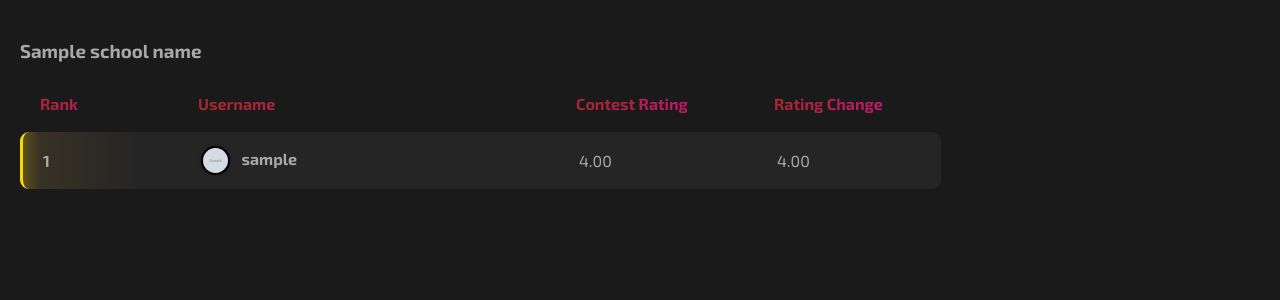
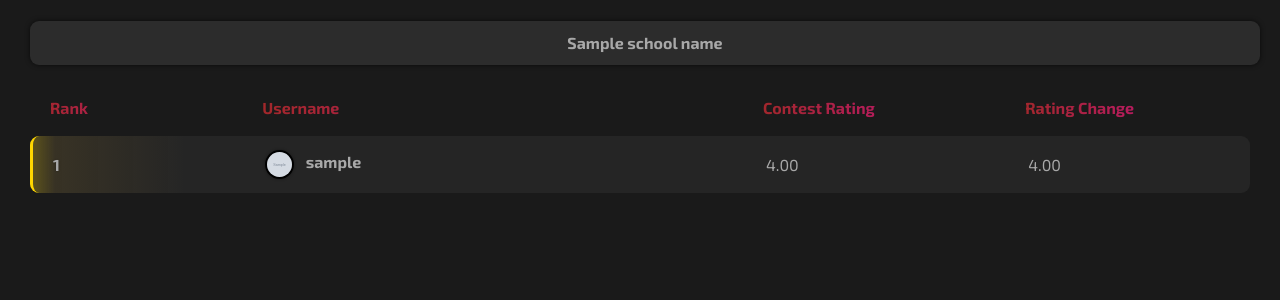
Before and after one commit to cs340-25/LeeterBoard, a Flask app: template src/templates/school.html in a window 1280 px wide. Shown: the part 55-355 px from the top of the page. Run offline with Flask 3, Linux system fonts and the light colour scheme; the template is opened without the code that fills it: most values are stand-ins (such as "Sample title", 1, 10 or a date in 2020); grey boxes marked "Sample" are stand-in pictures.

Commit message:
Updated home.html, school.html, home.css, school.css, to add color and table fluidity throught the website, make the table on school page auto sizing, and add a island box for univeristy name

```diff
--- a/src/static/styles/home.css
+++ b/src/static/styles/home.css
@@ -73,10 +73,14 @@ main {
     border: none;
     font-size: 15px;
     background-color: #2c2c2c;
-    color: white;
+    color: rgb(168, 168, 168); /* Set the text color to the gray color */
     box-shadow: 0 0px 5px rgba(0, 0, 0, 0.647);
+}
 
+.search-bar::placeholder {
+    color: rgb(168, 168, 168); /* Ensure placeholder stays gray */
 }
+
 
 /* Update the search button */
 .search-button {
--- a/src/static/styles/school.css
+++ b/src/static/styles/school.css
@@ -118,24 +118,25 @@ main {
 }
 
 
-/* Content container for table and widgets */
 .content-container {
     display: flex;
     align-items: flex-start; /* Align to the top */
     justify-content: space-between;
     gap: 20px;
     margin-top: 20px;
-    margin-left: 10px;
-    margin-right: 10px;
+    margin-left: 10px; /* Add 10px margin on the left */
+    margin-right: 10px; /* Add 10px margin on the right */
 }
 
 /* Leaderboard Table */
 .leaderboard {
-    flex: 1; /* Makes table take up remaining space */
-    min-width: 800px;
+    width: 100%; /* Makes the table take up 100% of the available width */
     border-collapse: separate;
     border-spacing: 0 2px;
+    padding-left: 10px;  /* Adds padding to the left */
+    padding-right: 10px; /* Adds padding to the right */
 }
+
 
 /* Table Header */
 .leaderboard thead {
@@ -258,6 +259,25 @@ main {
     text-decoration: underline;
     opacity: 0.8;
 }
+
+
+.university-name-box {
+    width: auto;
+    padding: 12px;
+    height: 20px;
+    border-radius: 9px;
+    background-color: #2c2c2c;
+    color: rgb(168, 168, 168); /* Set text color to match the table gray */
+    box-shadow: 0 0px 5px rgba(0, 0, 0, 0.647);
+    margin-top: 1px; /* Adds space above the box */
+    margin-bottom: 19px; /* Adds space below the box */
+    margin-left: 10px;
+    font-size: 16px;
+    font-weight: bold;
+    text-align: center;
+}
+
+
 
 
 /* Widgets */
--- a/src/templates/school.html
+++ b/src/templates/school.html
@@ -21,7 +21,9 @@
     </header>
 
     <main>
-        <h3>{{ school_name }}</h3>
+        <h3 class="university-name-box">{{ school_name }}</h3>
+
+
 
         <!-- Leaderboard Table -->
         <table class="leaderboard">
```
